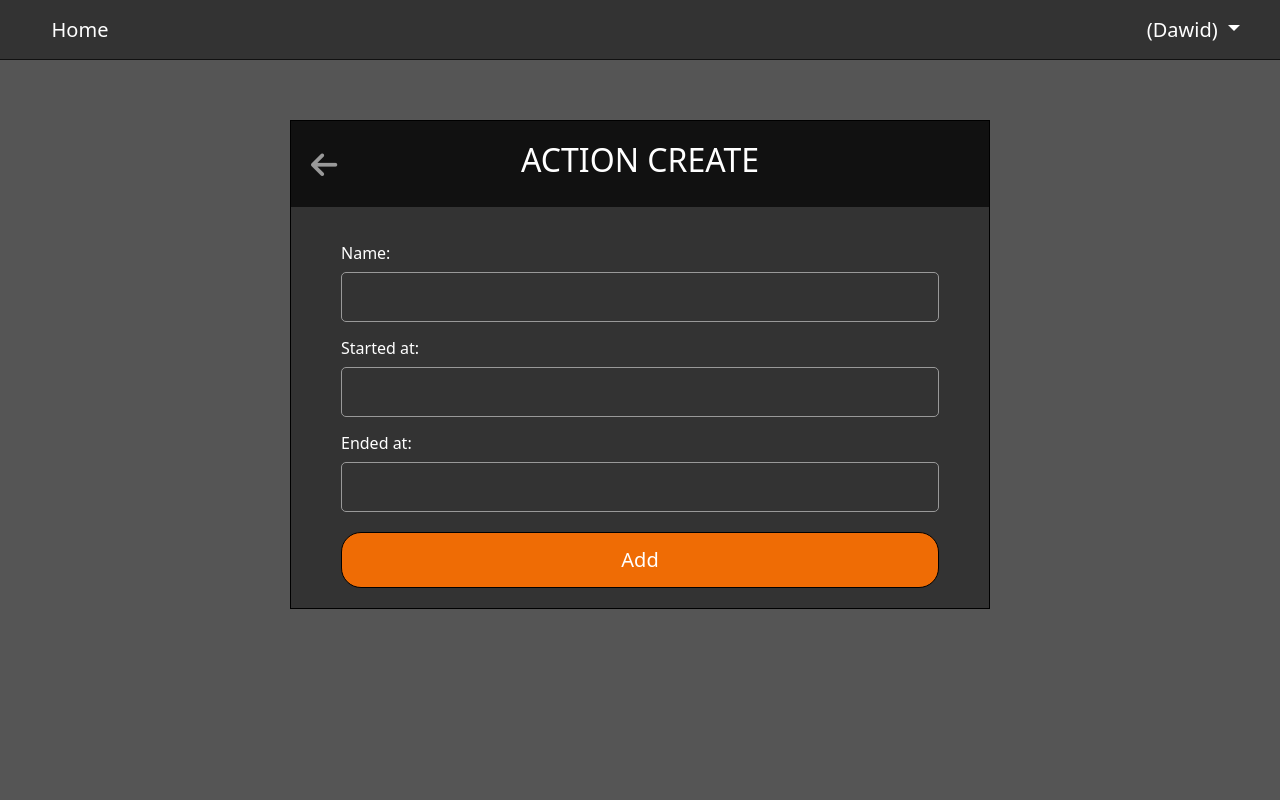
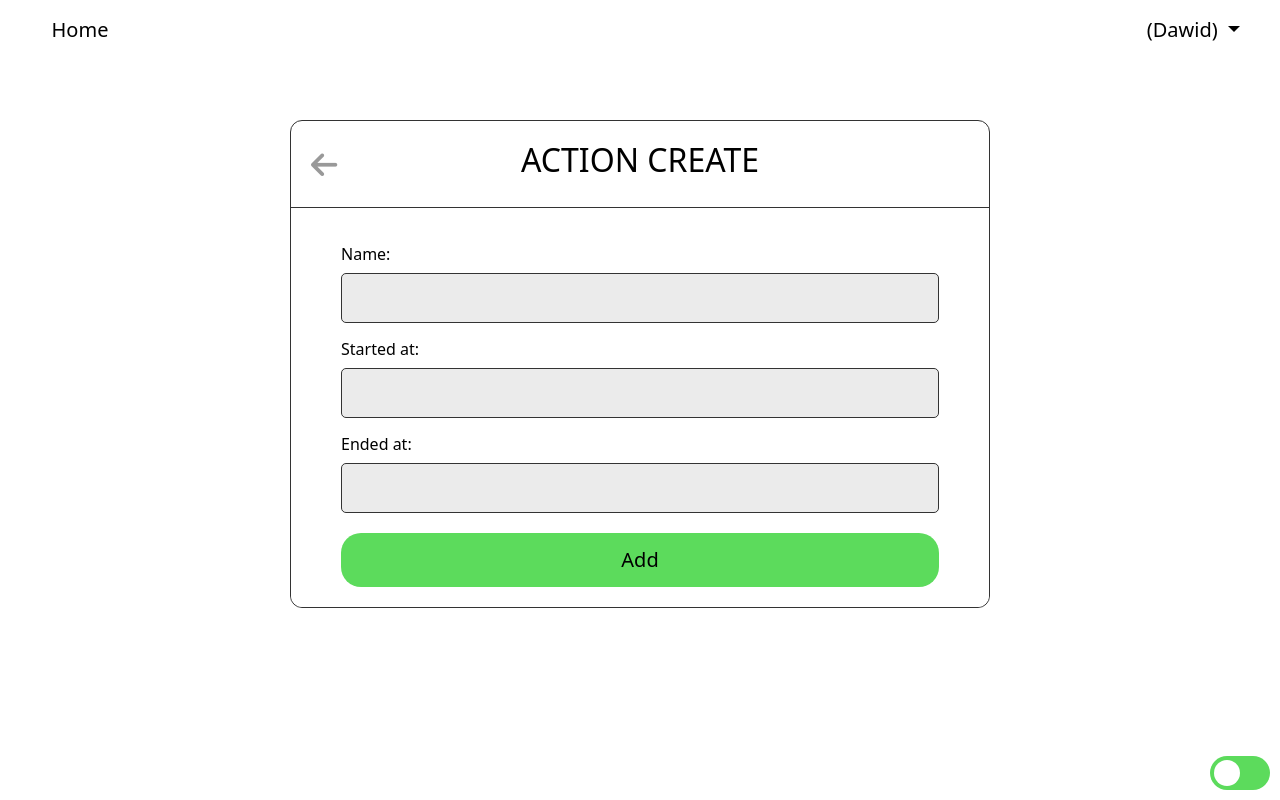
Before and after one commit to dawid809/ToDoList-Django, a Django app: page /action-create/50/ in a window 1280 px wide. Run offline with Django 4.2, Linux system fonts and the light colour scheme; a user stored in the database is signed in; some libraries are stand-ins or nearby versions.

Commit message:
adding dark and white mode on toggle

```diff
--- a/base/static/css/main.css
+++ b/base/static/css/main.css
@@ -6,23 +6,38 @@
   --gray: #555;
   --gray-dark: #333;
   --gray-darker: #111;
-  --main: #ef6c05;
-  --main-hover: #fa7713;
   --green: #59b81d;
   --green-hover: #7cdf3d;
   --red: #e3242b;
   --red-hover: #fd3339;
   --blue: #5ab0c4;
   --blue-hover: #63c5da;
+
+  --main: #5cdb5c;
+  --main-hover: #63ec63;
+  --bg-color: var(--white);
+  --bg-color2: rgb(235, 235, 235);
+  --font-color:var(--black);
+  --border-color: var(--gray-dark);
+}
+
+[data-theme="dark"] {
+  --main: #ef6c05;
+  --main-hover: #fa7713;
+  --bg-color: var(--gray-darker);
+  --bg-color2: var(--gray-dark);
+  --font-color:var(--white);
+  --border-color: var(--gray-light);
 }
 
 body {
-  background-color: var(--gray);
-  color: var(--white);
+  background-color: var(--bg-color);
+  color: var(--font-color);
+  position: relative;
   box-sizing: border-box;
-  /* height: 100vh; */
   padding: 0;
   margin: 0;
+  height: 100vh;
 }
 
 .main-container {
@@ -36,8 +51,10 @@ body {
 /* Header */
 
 .header {
-  background-color: var(--gray-dark);
-  border-bottom: 1px solid var(--gray-darker);
+  /* background-color: var(--header-bg-color); */
+  /* border-bottom: 1px solid var(--header-border-color); */
+  color: var(--font-color);
+  z-index:1;
   height: 60px;
   position: fixed;
   padding: 0 30px;
@@ -72,54 +89,57 @@ body {
 .header ul li a {
   text-decoration: none;
   font-size: 20px;
-  color: var(--white);
+  color: var(--font-color);
   text-align: center;
   margin: auto;
+  font-weight: 500;
   width: 100%;
   padding: 10px;
 }
 
 .header ul li a:hover {
-  background-color: var(--gray);
+  color: var(--main);
 }
 
 
 .header #dropdownMenuLink {
   text-decoration: none;
   font-size: 20px;
-  color: var(--white);
+  color: var(--font-color);
   text-align: center;
   padding: 10px;
 }
 
 .header #dropdownMenuLink:hover {
-  background-color: var(--gray);
+  color: var(--main);
 }
 
 .dropdown-menu.show {
   padding: 0;
-  background-color: var(--gray-light);
   overflow: hidden;
+  background-color: var(--bg-color);
+  border: 1px solid var(--border-color);
   z-index: 1000;
 }
 
 .dropdown-item {
-  color: var(--white);
+  color: var(--font-color);
   padding: 5px 10px;
   text-align: center;
 }
 
 .dropdown-item:hover {
   background-color: var(--main);
-  color: var(--white);
+  color: var(--font-color);
 }
 
 /* Context */
 
 .context-wrapper {
-border: 1px solid var(--black);
+border: 1px solid var(--border-color);
 width: 500px;
 margin-top: 120px;
+border-radius: 12px;
 /* border-radius: 12px;
 overflow: hidden; */
 }
@@ -129,8 +149,9 @@ display: flex;
 align-items: center;
 justify-content: center;
 position: relative;
-background-color: var(--gray-darker);
+border-bottom: 1px solid var(--border-color);
 padding: 20px 50px 20px 50px;
+border-radius: 12px 12px 0 0;
 }
 
 .context-header-wrapper h2 {
@@ -139,13 +160,15 @@ text-transform: uppercase;
 
 .context-body-wrapper {
   padding: 20px 50px;
-  background-color: var(--gray-dark);
+  background-color: var(--bg-color);
+  border-radius: 0 0 12px 12px;
 }
 
 /* List item*/
 
 .list-wrapper {
-  background-color: var(--gray-dark);
+  background-color: var(--bg-color);
+  border-radius: 0 0 12px 12px;
 }
 
 .single-item-wrapper {
@@ -295,7 +318,7 @@ text-transform: uppercase;
 
 .form-wrapper label {
   font-size: 16px;
-  color: var(--gray-ligther);
+  color: var(--font-color);
   margin: 14px 0 7px 0;
 }
 
@@ -303,10 +326,10 @@ text-transform: uppercase;
   border-radius: 5px;
   padding: 12px 7px;
   width: 100%;
-  border: 1px solid var(--gray-lighter);
+  border: 1px solid var(--border-color);
   outline: none;
-  background-color: var(--gray-dark);
-  color: var(--white);
+  background-color: var(--bg-color2);
+  color: var(--font-color);
 }
 
 .form-wrapper input:hover, .form-wrapper input:focus,
@@ -321,9 +344,9 @@ text-transform: uppercase;
   background-color: var(--main);
   padding: 12px 7px;
   width: 100%;
-  color: var(--white);
+  color: var(--font-color);
   font-size: 20px;
-  border: 1px solid var(--black);
+  border: none;
   border-radius: 20px;
 }
 
@@ -463,26 +496,75 @@ color: var(--black);
 
   /* Timepicker */
 .input-group-addon {
-  background-color: var(--white);
+  background-color: var(--main);
+  color: var(--font-color);
 }
 
 .input-group-addon:hover {
   background-color: var(--main-hover);
-  color: var(--white);
 }
 
 .glyphicon.glyphicon-time {
   font-size: 24px;
 }
 
+/* .bootstrap-datetimepicker-widget.dropdown-menu.usetwentyfour.bottom{
 
+} */
 
+.theme-switch-wrapper {
+  position: absolute;
+  right: 10px;
+  bottom: 10px;
+  display: flex;
+  align-items: center;
+}
+.theme-switch {
+  display: inline-block;
+  height: 34px;
+  position: relative;
+  width: 60px;
+}
 
+.theme-switch input {
+  display:none;
+}
 
+.slider {
+  background-color: var(--main);
+  bottom: 0;
+  cursor: pointer;
+  left: 0;
+  position: absolute;
+  right: 0;
+  top: 0;
+  transition: .4s;
+}
 
+.slider:before {
+  background-color: var(--white);
+  bottom: 4px;
+  content: "";
+  height: 26px;
+  left: 4px;
+  position: absolute;
+  transition: .4s;
+  width: 26px;
+}
 
+input:checked + .slider {
+  background-color: var(--main);
+}
 
+input:checked + .slider:before {
+  transform: translateX(26px);
+}
 
+.slider.round {
+  background-color: var(--main);
+  border-radius: 34px;
+}
 
-.bootstrap-datetimepicker-widget.dropdown-menu.usetwentyfour.bottom{
+.slider.round:before {
+  border-radius: 50%;
 }
--- a/base/templates/base/base.html
+++ b/base/templates/base/base.html
@@ -4,7 +4,6 @@
 
 <!DOCTYPE html>
 <html lang="en">
-
   <head>
     <meta charset="UTF-8" />
     <meta http-equiv="X-UA-Compatible" content="IE=edge" />
@@ -20,17 +19,11 @@
     <script src="https://cdn.jsdelivr.net/npm/bootstrap@4.0.0/dist/js/bootstrap.min.js"
       integrity="sha384-JZR6Spejh4U02d8jOt6vLEHfe/JQGiRRSQQxSfFWpi1MquVdAyjUar5+76PVCmYl"
       crossorigin="anonymous"></script>
-
     {% load bootstrap4 %}
-<!-- {% bootstrap_css %} -->
-<!-- {% bootstrap_javascript jquery='full' %} -->
     {{ form.media }}
-
-
     <link rel="stylesheet" type="text/css" href="{% static 'dist/css/bootstrap.min.css' %}">
     <link rel="stylesheet" type="text/css" href="{% static 'css/main.css' %}" />
   </head>
-
   <body>
     <header class="header">
       <ul>
@@ -51,7 +44,7 @@
           <a href="/">Home</a>
         </li>
         <li>
-        <a href="{% url 'login' %}">Login</a>
+          <a class="login-button" href="{% url 'login' %}">Login</a>
         </li>
         {% endif %}
       </ul>
@@ -60,29 +53,46 @@
         {% block content %}
         {% endblock %}
     </div>
-  <script src="https://cdn.jsdelivr.net/npm/bootstrap@5.1.3/dist/js/bootstrap.bundle.min.js" integrity="sha384-ka7Sk0Gln4gmtz2MlQnikT1wXgYsOg+OMhuP+IlRH9sENBO0LRn5q+8nbTov4+1p" crossorigin="anonymous"></script>
-  <!-- <script type="text/javascript" nonce="">
-    // let t = document.getElementById('elo')
+    <div class="theme-switch-wrapper">
+      <label class="theme-switch" for="checkbox">
+          <input type="checkbox" id="checkbox" />
+          <div class="slider round"></div>
+    </label>
+  </div>
+    <script type="text/javascript" nonce="">
+      const toggleSwitch = document.querySelector('.theme-switch input[type="checkbox"]');
 
-    // t.addEventListener('click', () => {
-    //   print();
-    // })
-
-    function toggle(el) {
-      console.log('clickde')
-      console.log(el)
-      console.log(task)
-      el.classList.toggle("task-incomplete-icon")
+      function switchTheme(e) {
+          if (e.target.checked) {
+              document.documentElement.setAttribute('data-theme', 'dark');
+          }
+          else {
+              document.documentElement.setAttribute('data-theme', 'light');
+          }
       }
 
-    let toggle2 = document.getElementsByClassName('toggle-complete');
-    console.log(toggle2);
-    // let t = document.getElementById('elo');
-    // t.addEventListener('click', () => {
-    //   print('clicked');
-    // })
-    // print(t);
-    // print('hello');
-  </script> -->
+      toggleSwitch.addEventListener('change', switchTheme, false);
+
+      function switchTheme(e) {
+          if (e.target.checked) {
+              document.documentElement.setAttribute('data-theme', 'dark');
+              localStorage.setItem('theme', 'dark'); //add this
+          }
+          else {
+              document.documentElement.setAttribute('data-theme', 'light');
+              localStorage.setItem('theme', 'light'); //add this
+          }
+      }
+      const currentTheme = localStorage.getItem('theme') ? localStorage.getItem('theme') : null;
+
+      if (currentTheme) {
+          document.documentElement.setAttribute('data-theme', currentTheme);
+
+          if (currentTheme === 'dark') {
+              toggleSwitch.checked = true;
+          }
+      }
+  </script>
+    <script src="https://cdn.jsdelivr.net/npm/bootstrap@5.1.3/dist/js/bootstrap.bundle.min.js" integrity="sha384-ka7Sk0Gln4gmtz2MlQnikT1wXgYsOg+OMhuP+IlRH9sENBO0LRn5q+8nbTov4+1p" crossorigin="anonymous"></script>
   </body>
 </html>
```
Also changed, not shown: other parts of base/static/css/main.css (+26 -16 lines), db.sqlite3. Lines whose indentation alone changed are shown as unchanged.
